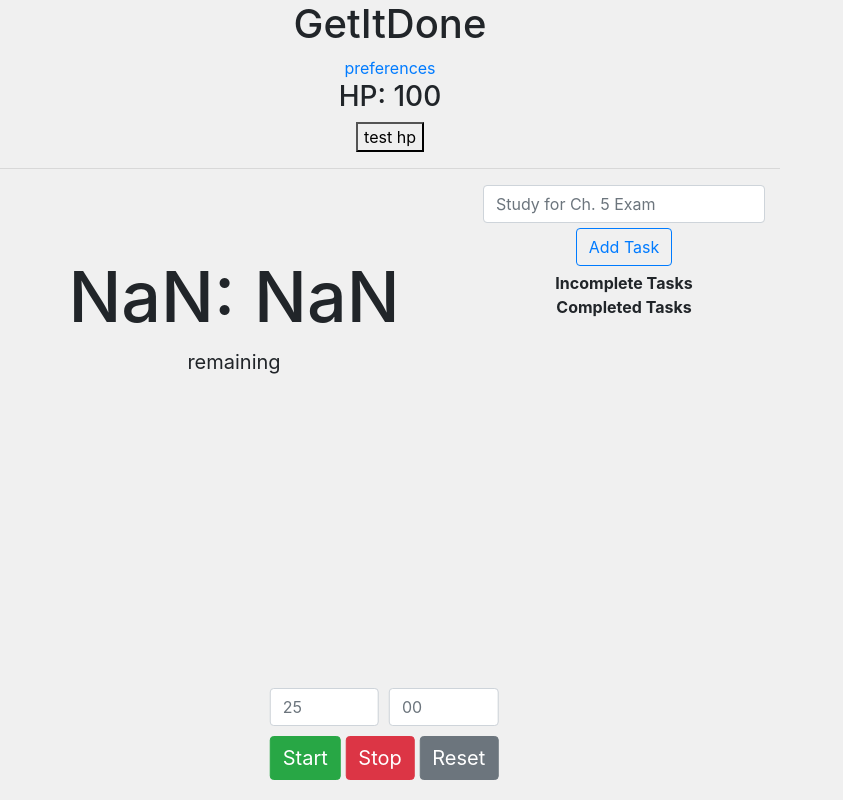
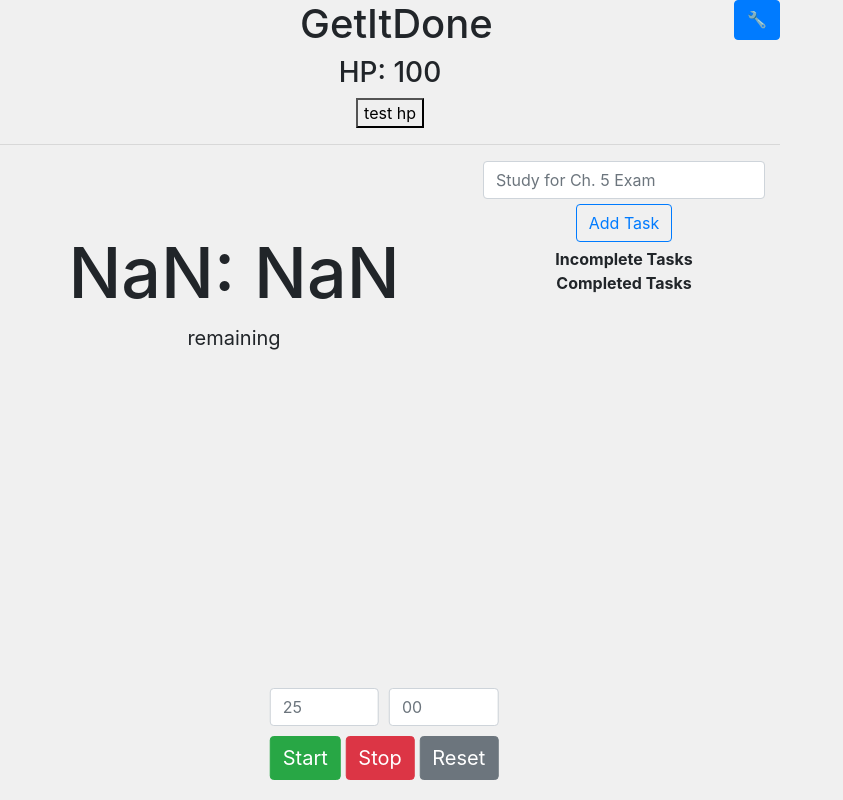
Before and after one commit to julianalg/GetItDone, a browser extension: page testToDolist-Andy/toDoIndex.html in a window 1280 px wide. Shown: the whole page, without its empty margins (0-843 px from the left). Drawn offline with nearby package versions, Linux system fonts and the light colour scheme.

Commit message:
added default block/allow lists and started work on a skip button

```diff
--- /dev/null
+++ b/testToDolist-Andy/blocking/default-blocking.js
@@ -0,0 +1,3 @@
+export const defaultBlock = ["youtube.com", "facebook.com", "twitter.com", "instagram.com", "whatsapp.com", "amazon.com", "netflix.com", "tiktok.com", "reddit.com", "discord.com", "twitch.tv", "ebay.com", "espn.com", "nytimes.com", "walmart.com", "cnn.com", "msn.com", "etsy.com", "usps.com", "foxnews.com", "pinterest.com", "roblox.com", "fandom.com", "zillow.com", "target.com", "ups.com", "paypal.com", "imdb.com", "hulu.com"]
+
+export const defaultAllow = ["google.com", "wikipedia.org", "office.com", "linkedin.com", "weather.com", "live.com", "duckduckgo.com", "bing.com", "quora.com", "accuweather.com", "instructure.com", "zoom.ius"]
--- a/testToDolist-Andy/blocking/not-allowed.css
+++ b/testToDolist-Andy/blocking/not-allowed.css
@@ -1,5 +1,5 @@
 body {
-    background-color: #FF0032;
+    background-color: #801336;
     text-align: center;
     color: white;
 
--- a/testToDolist-Andy/options/options.js
+++ b/testToDolist-Andy/options/options.js
@@ -41,6 +41,8 @@ chrome.storage.sync.get(["whitelistedURLs"], (result) => {
 });
 
 function addBlacklistURL(url) {
+
+
 
     console.log("URL being added to blacklist...");
 
--- /dev/null
+++ b/testToDolist-Andy/tempCodeRunnerFile.js
@@ -0,0 +1,6 @@
+body.addEventListener("load", function() {
+    chrome.storage.sync.get(["user"], (result) => {
+        console.log(result.user.hp)
+        hpReadout.innerHTML = result.user.hp
+    })
+})
--- a/testToDolist-Andy/toDoIndex.html
+++ b/testToDolist-Andy/toDoIndex.html
@@ -17,10 +17,13 @@
 
     <div class="header">
         <h1>GetItDone</h1>
-        <a href="options/options.html">preferences</a>
-        <h3 id="hp-readout">HP: 100</h3>
-        <button id="hp-test">test hp</button>
+        <a class="btn btn-primary" href="options/options.html">🔧</a>
+
+
+
     </div>
+    <h3 id="hp-readout">HP: 100</h3>
+    <button id="hp-test">test hp</button>
 
     <hr>
 
@@ -40,7 +43,7 @@
                         <div class="col">
                             <input type="number" class="form-control input-field" id="StartingSeconds" placeholder="00" min="0" max="60">
                         </div>
-                      </div>
+                    </div>
 
                 </div>
 
--- a/testToDolist-Andy/toDoStyles.css
+++ b/testToDolist-Andy/toDoStyles.css
@@ -8,6 +8,20 @@ html {
 body {
     text-align: center;
     background-color: #f0f0f0;
+}
+
+/* header */
+.header {
+    display: flex;
+}
+
+.header a  {
+    margin-left: auto;
+    height: 40px;
+}
+
+.header h1 {
+    margin-left: 300px;
 }
 
 /* to do  */
```
Also changed, not shown: testToDolist-Andy/blocking/blocking.js (+13 -1 lines), testToDolist-Andy/blocking/not-allowed.html (+3 -1 lines).
